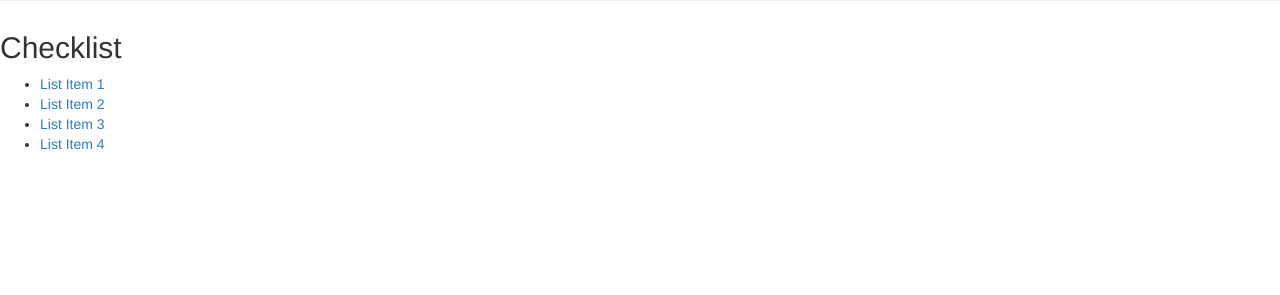
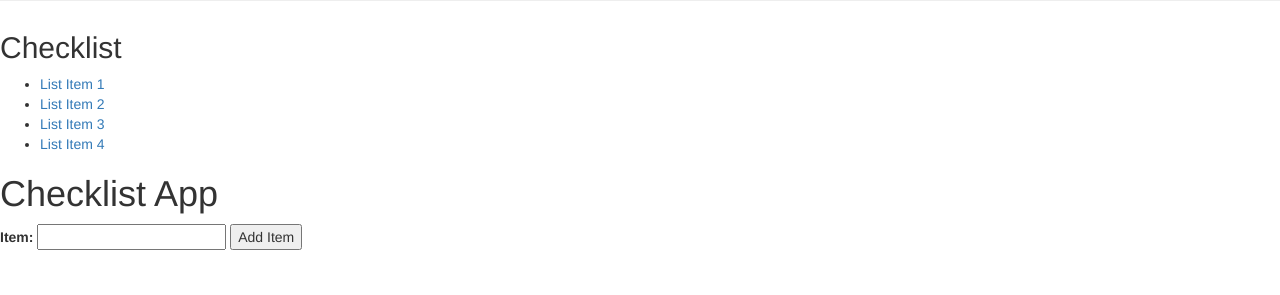
Before and after one commit to bhargav-m01/FT2-Reboot, a Flask app: page /customer in a window 1280 px wide. Shown: the part 505-800 px from the top of the page. Run offline with Flask 3, Linux system fonts and the light colour scheme; some libraries are stand-ins or nearby versions.

Commit message:
Checklist added

```diff
--- a/Sampson/static/app.js
+++ b/Sampson/static/app.js
@@ -0,0 +1,40 @@
+let items = [];
+
+function addItem() {
+  const itemInput = document.getElementById('item');
+
+  const item = itemInput.value;
+
+  if (!item) {
+    alert('Please enter an item');
+    return;
+  }
+
+  const newItem = { item };
+  items.push(newItem);
+
+  itemInput.value = '';
+
+  renderItems();
+}
+
+function renderItems() {
+  const checklist = document.getElementById('checklist');
+  checklist.innerHTML = '';
+
+  items.forEach(item => {
+    const li = document.createElement('li');
+    const a = document.createElement('a');
+    a.href = '#';
+    a.textContent = item.item;
+    a.addEventListener('click', () => openWindow(item.item));
+    li.appendChild(a);
+    checklist.appendChild(li);
+  });
+}
+
+function openWindow(text) {
+  const newWindow = window.open('', 'Checklist Item', 'height=200,width=400');
+  newWindow.document.write(`<h1>${text}</h1>`);
+  newWindow.document.close();
+}
--- a/Sampson/templates/customer.html
+++ b/Sampson/templates/customer.html
@@ -69,10 +69,15 @@ OR
 
 <body>
     <h3>Chat History</h3>
-    <ul id="taskList"></ul>
+    <ul id="taskList" href="google.com" onclick="openNewWindow"></ul>
   </body>
 
   <script>
+
+function openNewWindow() {
+    window.open("about:blank", "newWindow", "width=500,height=500");
+  }
+
 let tasks = [];
 
 function addTask() {
@@ -84,21 +89,12 @@ function addTask() {
     const taskItem = document.createElement("li");
     taskItem.innerHTML = task;
     taskList.appendChild(taskItem);
-    // taskIten.setAttribute("href", "https://google.com");
-    // taskItem.setAttribute("onclick", "openNewWindow()");
     taskInput.value = "";
   }
 }
 
     </script>
 </div>
-
-
-<script type="text/javascript">
-  function openNewWindow() {
-    window.open("about:blank", "newWindow", "width=500,height=500");
-  }
-</script>
 
 <body>
 	<h2>Checklist</h2>
@@ -109,7 +105,31 @@ function addTask() {
 		<li><a href="#" onclick="openNewWindow()">List Item 4</a></li>
 	</ul>
 </body>
+
+<head>
+  <meta charset="UTF-8">
+  <title>Checklist App</title>
+</head>
+<body>
+  <h1>Checklist App</h1>
+  <form>
+    <label for="item">Item:</label>
+    <input type="text" id="item">
+    <button type="button" onclick="addItem()">Add Item</button>
+  </form>
+  <ul id="checklist">
+  </ul>
+
+  <script src="app.js"></script>
+</body>
+
+
+
+<script src="/static/app.js"></script>
+
+
 </html>
 
 
+
 {% endblock content %}
```
